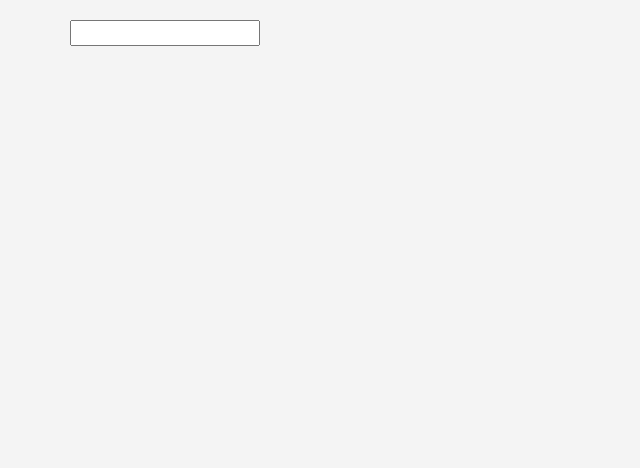
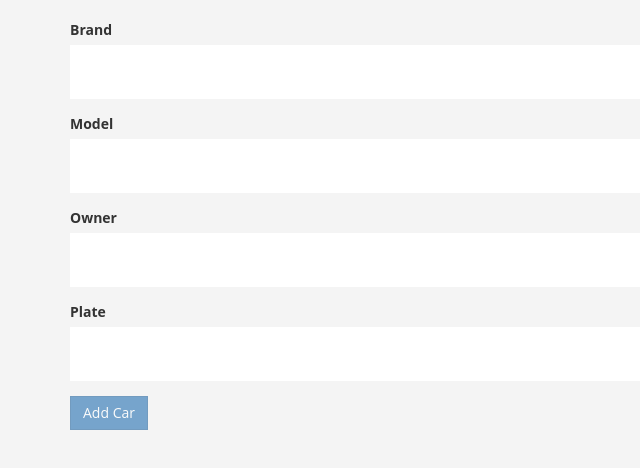
Before and after one commit to niam0r/garage-redux, a React app: page /cars/new in a window 1280 px wide. Shown: the top 468 px of the page, without its empty margins (0-640 px from the left). Built offline with nearby package versions, Linux system fonts and the light colour scheme.

Commit message:
coded most of cars_new, displaying ok, need to implement callback

```diff
--- a/src/containers/cars_new.jsx
+++ b/src/containers/cars_new.jsx
@@ -4,11 +4,61 @@ import { reduxForm, Field } from 'redux-form';
 import { createPost } from '../actions';
 
 class CarsNew extends Component {
- render() {
+  onSubmit = (values) => {
+    this.props.createPost(values, (post) => {
+      this.props.history.push('/'); // Navigate after submit
+        return post;
+    });
+  }
+
+  renderField(field) {
+    return (
+      <div className="form-group">
+        <label>{field.label}</label>
+        <input
+          className="form-control"
+          type={field.type}
+          {...field.input}
+        />
+        </div>
+    );
+  }
+
+  render() {
     return (
       <div>
-        <form>
-          <input />
+        <form onSubmit={this.props.handleSubmit(this.onSubmit)}>
+          <Field
+            label="Brand"
+            name="brand"
+            type="text"
+            component={this.renderField}
+          />
+          <Field
+            label="Model"
+            name="model"
+            type="text"
+            component={this.renderField}
+          />
+          <Field
+            label="Owner"
+            name="owner"
+            type="text"
+            component={this.renderField}
+          />
+          <Field
+            label="Plate"
+            name="plate"
+            type="text"
+            component={this.renderField}
+          />
+          <button
+            className="btn btn-primary"
+            type="submit"
+            disabled={this.props.pristine || this.props.submitting}
+          >
+            Add Car
+          </button>
         </form>
       </div>
     );
```
